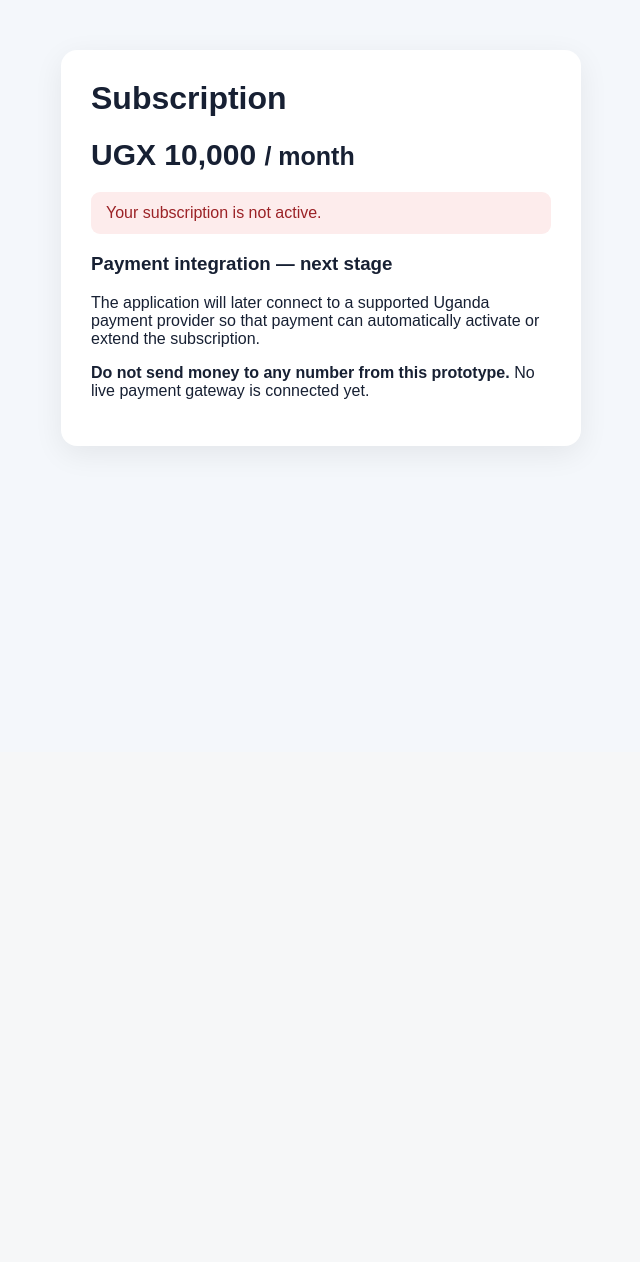
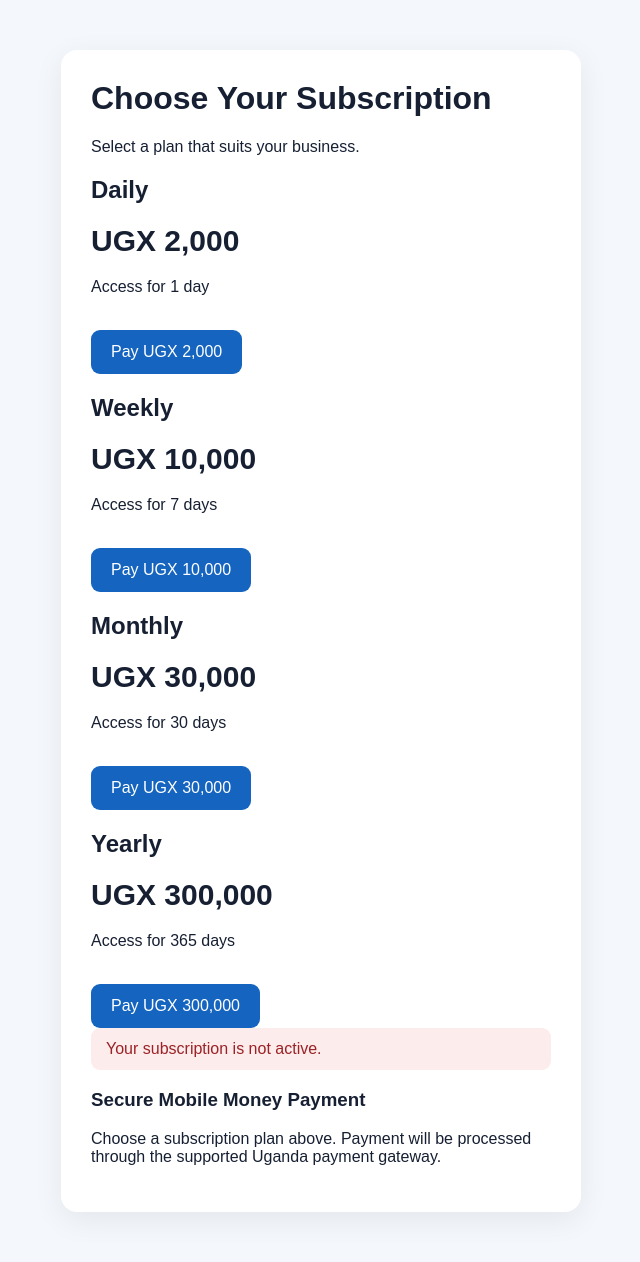
Before and after one commit to Okidi-richard/Business-Sales-Tracker, a Flask app: template templates/subscription.html in a window 1280 px wide. Shown: the part 48-1310 px from the top of the page, without its empty margins (319-959 px from the left). Before the commit the page ends 498 px from the top, so only its background shows below. Run offline with Flask 3, Linux system fonts and the light colour scheme; the template is opened without the code that fills it, so the values that code supplies are empty.

Commit message:
Redesign subscription page with plan options

```diff
--- a/templates/subscription.html
+++ b/templates/subscription.html
@@ -2,15 +2,57 @@
 {% block title %}Subscription{% endblock %}
 {% block content %}
 <div class="page-card">
-  <h1>Subscription</h1>
-  <div class="price">UGX 10,000 <small>/ month</small></div>
-  {% if user.subscription_active() %}
-    <div class="alert success">Your subscription is active until {{ user.subscription_expires.strftime('%d %B %Y') }}.</div>
-  {% else %}
-    <div class="alert error">Your subscription is not active.</div>
-  {% endif %}
-  <h3>Payment integration — next stage</h3>
-  <p>The application will later connect to a supported Uganda payment provider so that payment can automatically activate or extend the subscription.</p>
-  <p><strong>Do not send money to any number from this prototype.</strong> No live payment gateway is connected yet.</p>
+  <h1>Choose Your Subscription</h1>
+
+<p>Select a plan that suits your business.</p>
+
+<div class="subscription-plans">
+
+    <div class="plan-card">
+        <h2>Daily</h2>
+        <div class="price">UGX 2,000</div>
+        <p>Access for 1 day</p>
+        <button type="button">Pay UGX 2,000</button>
+    </div>
+
+    <div class="plan-card">
+        <h2>Weekly</h2>
+        <div class="price">UGX 10,000</div>
+        <p>Access for 7 days</p>
+        <button type="button">Pay UGX 10,000</button>
+    </div>
+
+    <div class="plan-card">
+        <h2>Monthly</h2>
+        <div class="price">UGX 30,000</div>
+        <p>Access for 30 days</p>
+        <button type="button">Pay UGX 30,000</button>
+    </div>
+
+    <div class="plan-card">
+        <h2>Yearly</h2>
+        <div class="price">UGX 300,000</div>
+        <p>Access for 365 days</p>
+        <button type="button">Pay UGX 300,000</button>
+    </div>
+
+</div>
+
+{% if user.subscription_active() %}
+    <div class="alert success">
+        Your subscription is active until
+        {{ user.subscription_expires.strftime('%d %b %Y') }}.
+    </div>
+{% else %}
+    <div class="alert error">
+        Your subscription is not active.
+    </div>
+{% endif %}
+
+<h3>Secure Mobile Money Payment</h3>
+<p>
+    Choose a subscription plan above. Payment will be processed through
+    the supported Uganda payment gateway.
+</p>
 </div>
 {% endblock %}
```
